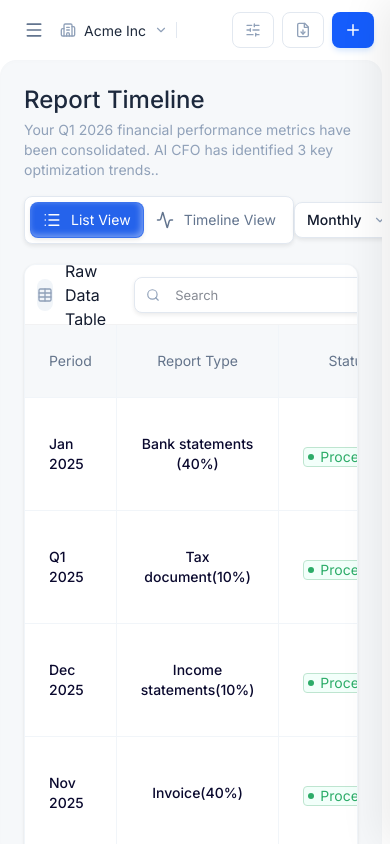
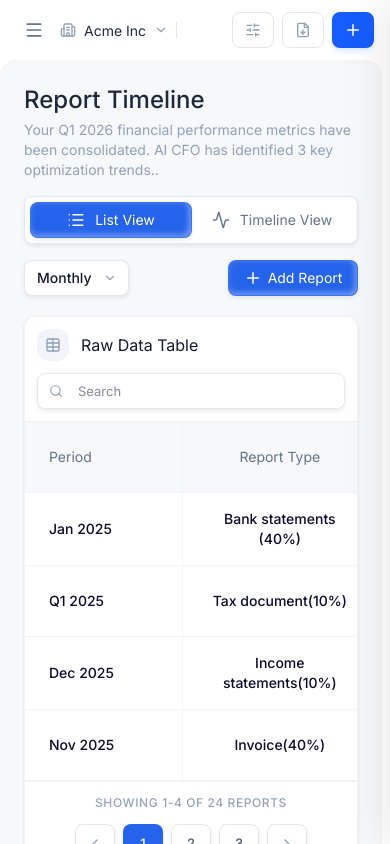
Before and after one commit to EngineersHut/ai-cfo-front, a Next.js app: page /reports in a window 390 px wide. Built offline with nearby package versions, Linux system fonts and the light colour scheme.

Commit message:
feat: add ListView component and implement reports page layout with view switching functionality

```diff
--- a/src/app/(app)/reports/components/ListView.tsx
+++ b/src/app/(app)/reports/components/ListView.tsx
@@ -19,7 +19,7 @@ export default function ListView({ reportsData, onDeleteClick, onReportClick }:
     return (
         <div className="w-full h-auto bg-white rounded-[12px] border border-slate-100 shadow-sm flex flex-col overflow-hidden">
             {/* Table Header Controls */}
-            <div className="h-[60px] flex items-center justify-between p-[12px] border-b border-[#f2f2f3] bg-white gap-[12px]">
+            <div className="h-auto flex flex-col sm:flex-row sm:items-center justify-between p-[12px] border-b border-[#f2f2f3] bg-white gap-[12px]">
                 <div className="flex items-center gap-3">
                     <div className="w-8 h-8 rounded-lg bg-slate-100 flex items-center justify-center text-slate-400">
                         <TableIcon size={16} />
@@ -27,19 +27,19 @@ export default function ListView({ reportsData, onDeleteClick, onReportClick }:
                     <h3 className="text-[16px] font-normal text-[#131b2e] font-inter leading-[24px]">Raw Data Table</h3>
                 </div>
 
-                <div className="relative">
+                <div className="relative w-full sm:w-auto">
                     <Search className="absolute left-3 top-1/2 -translate-y-1/2 text-slate-400" size={14} />
                     <input
                         type="text"
                         placeholder="Search"
-                        className="w-[247px] h-[36px] pl-10 pr-4 bg-white border border-[#e2e8f0] rounded-[8px] text-[13px] font-inter focus:outline-none focus:ring-2 focus:ring-blue-100 focus:border-blue-400 transition-all shadow-[0px_2px_4px_0px_rgba(0,0,0,0.08)]"
+                        className="w-full sm:w-[247px] h-[36px] pl-10 pr-4 bg-white border border-[#e2e8f0] rounded-[8px] text-[13px] font-inter focus:outline-none focus:ring-2 focus:ring-blue-100 focus:border-blue-400 transition-all shadow-[0px_2px_4px_0px_rgba(0,0,0,0.08)]"
                     />
                 </div>
             </div>
 
             {/* Main Table */}
-            <div className="overflow-x-auto">
-                <table className="w-full text-left border-collapse">
+            <div className="w-full overflow-x-auto md:overflow-x-visible scrollbar-thin">
+                <table className="w-full min-w-[850px] md:min-w-0 text-left border-collapse">
                     <thead>
                         <tr className="bg-[#f6f8fa] border-b border-[#f1f5f9] h-[70px]">
                             <th className="px-[24px] py-[16px] text-[14px] font-normal text-[#64748b] font-inter leading-[20px] tracking-normal w-[225.6px] border-r border-[#f1f5f9]">Period</th>
@@ -86,11 +86,11 @@ export default function ListView({ reportsData, onDeleteClick, onReportClick }:
             </div>
 
             {/* Pagination */}
-            <div className="h-[60px] border-t border-[#f2f2f3] bg-white px-[24px] flex items-center justify-between">
-                <div className="text-[12px] font-medium text-[#94a3b8] font-inter uppercase tracking-wider">
+            <div className="h-auto py-3 border-t border-[#f2f2f3] bg-white px-[24px] flex flex-col sm:flex-row gap-3 items-center justify-between">
+                <div className="text-[12px] font-medium text-[#94a3b8] font-inter uppercase tracking-wider text-center sm:text-left">
                     Showing 1-4 of 24 Reports
                 </div>
-                <div className="flex items-center gap-2">
+                <div className="flex flex-wrap items-center justify-center gap-2">
                     <button className="w-[40px] h-[40px] flex items-center justify-center bg-white border border-[#e2e8f0] rounded-[8px] shadow-[0px_2px_4px_0px_rgba(0,0,0,0.08)] text-slate-400 hover:bg-slate-50 transition-all">
                         <ChevronLeft size={16} />
                     </button>
--- a/src/app/(app)/reports/page.tsx
+++ b/src/app/(app)/reports/page.tsx
@@ -51,8 +51,8 @@ export default function ReportsPage() {
                             <p className="text-[14px] font-normal text-slate-400 font-inter leading-[20px] tracking-[0%]">Your Q1 2026 financial performance metrics have been consolidated. AI CFO has identified 3 key optimization trends..</p>
                         </div>
 
-                        <div className="flex items-center justify-between">
-                            <div className="w-[290px] h-[48px] p-[5px] flex items-center bg-white border border-[#e2e8f0] rounded-[8px] shadow-[0px_2px_4px_0px_rgba(0,0,0,0.08)]">
+                        <div className="flex flex-col sm:flex-row sm:items-center justify-between gap-4">
+                            <div className="w-full sm:w-[290px] h-[48px] p-[5px] flex items-center bg-white border border-[#e2e8f0] rounded-[8px] shadow-[0px_2px_4px_0px_rgba(0,0,0,0.08)]">
                                 <button
                                     onClick={() => setView('list')}
                                     className={`flex-1 h-[36px] flex items-center justify-center gap-[10px] px-[12px] py-[4px] rounded-[8px] text-[14px] font-normal font-inter leading-[20px] transition-all whitespace-nowrap ${view === 'list'
@@ -75,7 +75,7 @@ export default function ReportsPage() {
                                 </button>
                             </div>
 
-                            <div className="flex items-center gap-3">
+                            <div className="flex items-center justify-between sm:justify-end gap-3 w-full sm:w-auto">
                                 <div className="relative group">
                                     <select defaultValue="Monthly" className="appearance-none w-[105px] h-[36px] pt-[4px] pr-[32px] pb-[4px] pl-[12px] bg-white border border-[#e2e8f0] rounded-[8px] text-[14px] font-medium text-[#131b2e] font-inter leading-[20px] shadow-[0px_2px_4px_0px_rgba(0,0,0,0.08)] cursor-pointer focus:outline-none focus:ring-2 focus:ring-blue-100 transition-all">
                                         <option value="Weekly">Weekly</option>
```
